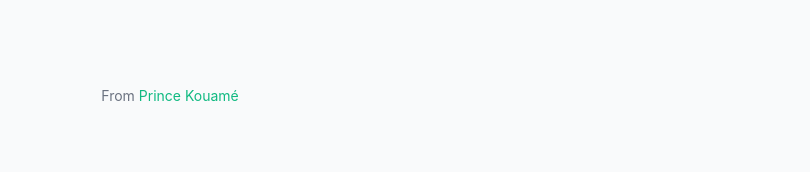
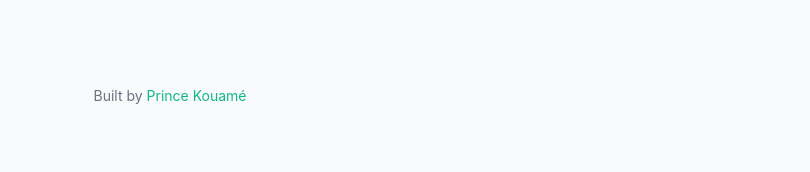
Before and after one commit to kouame09/FlexDay-App, a React (Vite) app: page / in a window 1280 px wide. Shown: the part 314-486 px from the top of the page, without its empty margins (470-1280 px from the left). Built offline with nearby package versions, Linux system fonts and the light colour scheme.

Commit message:
Modification du copywrite du footer

```diff
--- a/src/components/Footer.tsx
+++ b/src/components/Footer.tsx
@@ -1,7 +1,7 @@
 const Footer = () => {
   return (
     <footer className="text-center py-4 text-sm text-gray-500 dark:text-gray-400">
-      From{" "}
+      Built by{" "}
       <a
         href="https://www.princekouame.com"
         target="_blank"
```
